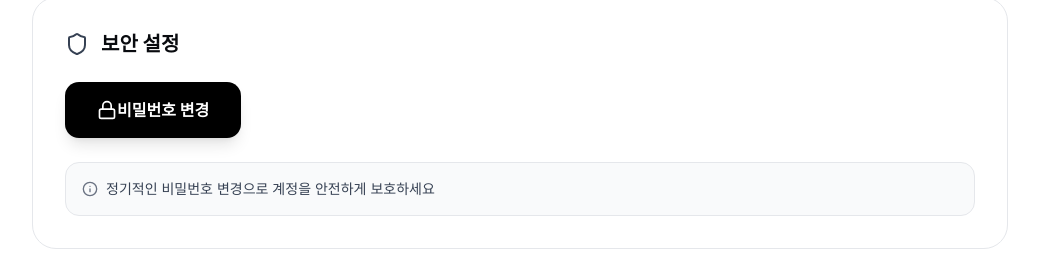
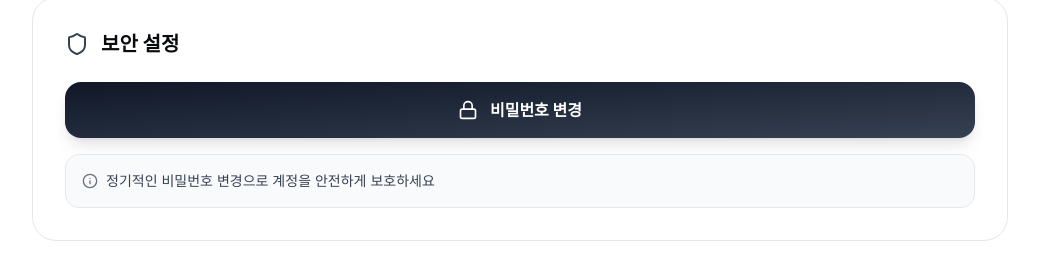
Before and after one commit to P2P-J/OpenPoll, a React (Vite) app in the folder frontend/openpoll/: page /profile in a window 1280 px wide. Shown: the part 1881-2147 px from the top of the page, without its empty margins (120-1159 px from the left). Built offline with nearby package versions, Linux system fonts and the light colour scheme; no server answers; sample sign-in values are in the browser's storage.

Commit message:
style: 프로필 페이지 비밀번호 변경 버튼 디자인 개선

```diff
--- a/frontend/openpoll/src/pages/profile/Profile.tsx
+++ b/frontend/openpoll/src/pages/profile/Profile.tsx
@@ -493,13 +493,13 @@ export function Profile() {
 
           <button
             onClick={() => setShowPasswordModal(true)}
-            className="group w-full sm:w-auto h-14 px-8 bg-black hover:bg-gray-800 dark:bg-white dark:hover:bg-gray-100 text-white dark:text-black font-bold rounded-xl transition-all duration-200 flex items-center justify-center gap-2.5 shadow-lg hover:shadow-xl hover:scale-[1.02] active:scale-[0.98]"
+            className="w-full py-4 bg-gradient-to-br from-gray-900 to-gray-700 dark:from-gray-100 dark:to-gray-300 hover:from-black hover:to-gray-800 dark:hover:from-white dark:hover:to-gray-200 text-white dark:text-black font-bold rounded-2xl transition-all shadow-lg hover:shadow-xl flex items-center justify-center gap-3 group"
           >
-            <Lock className="w-5 h-5 group-hover:scale-110 transition-transform duration-200" />
+            <Lock className="w-5 h-5 group-hover:scale-110 transition-transform" />
             <span className="text-base">비밀번호 변경</span>
           </button>
 
-          <div className="mt-6 p-4 bg-gray-50 dark:bg-gray-800 rounded-xl border border-gray-200 dark:border-gray-700">
+          <div className="mt-4 p-4 bg-gray-50 dark:bg-gray-800 rounded-xl border border-gray-200 dark:border-gray-700">
             <p className="text-sm text-gray-700 dark:text-gray-300 flex items-start gap-2">
               <Info className="w-4 h-4 flex-shrink-0 mt-0.5 text-gray-500 dark:text-gray-400" />
               <span>정기적인 비밀번호 변경으로 계정을 안전하게 보호하세요</span>
```
Also changed, not shown: 1 other file (tests, documents, lock files or other folders).
